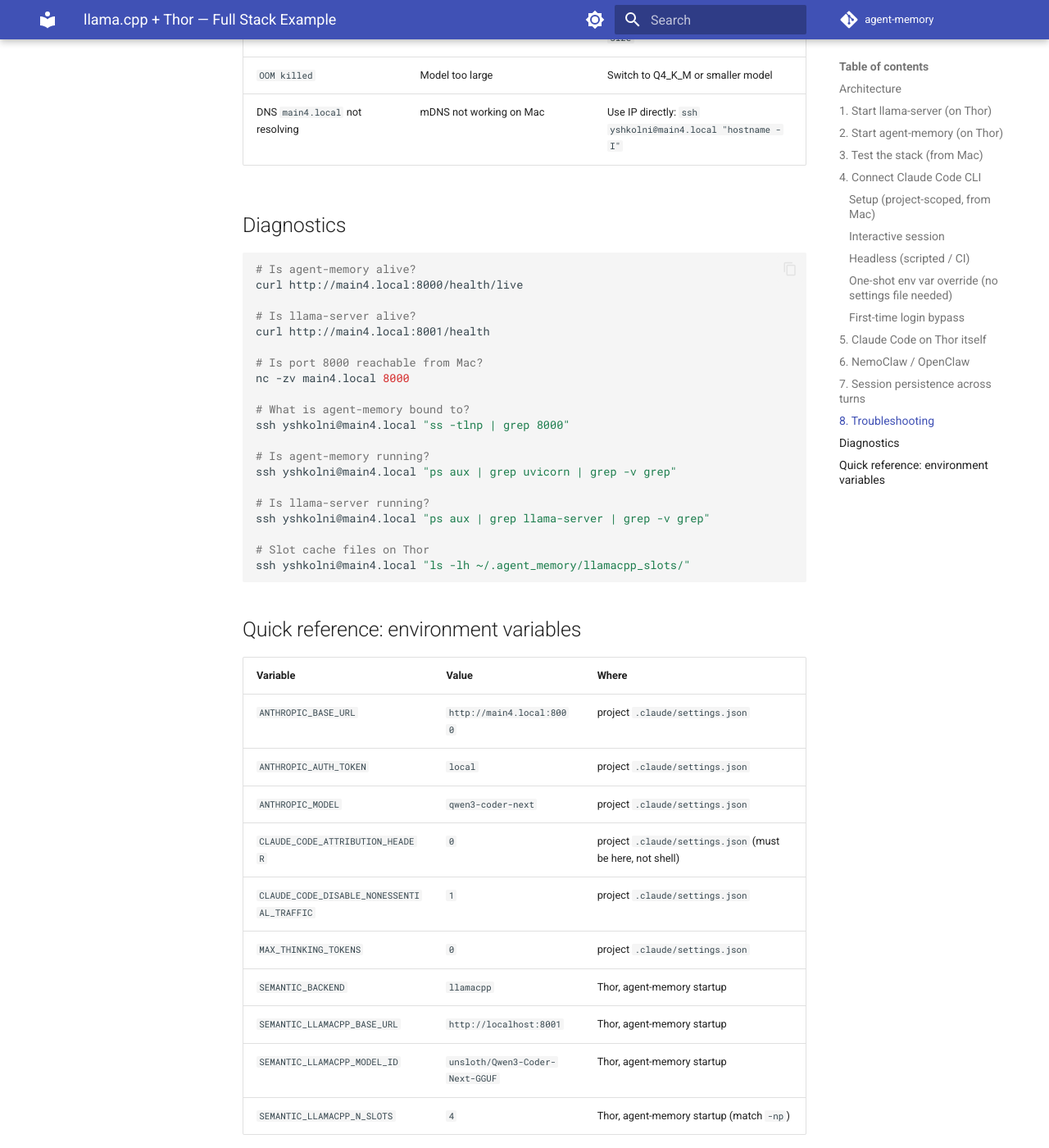
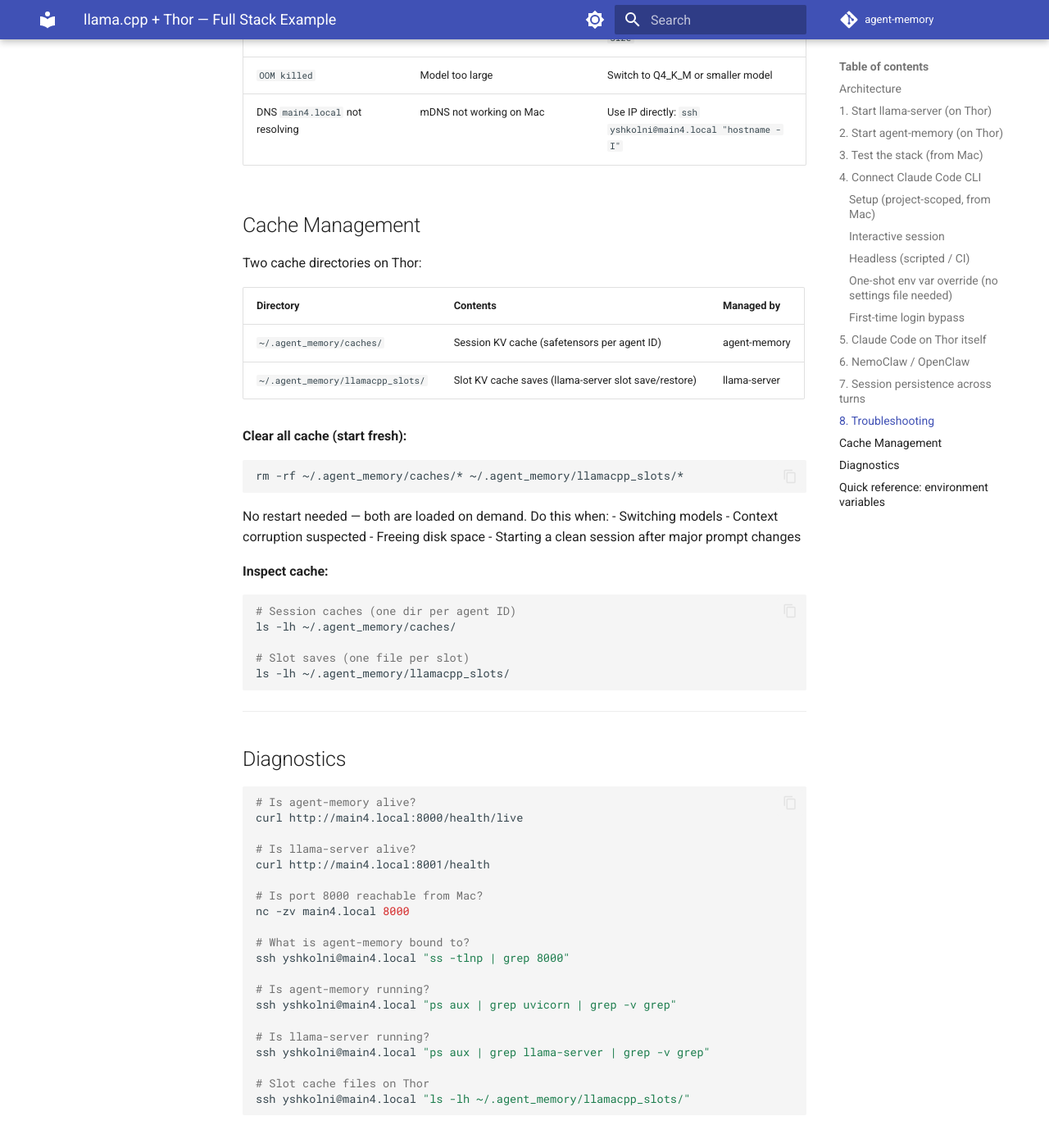
Before and after one commit to yshk-mxim/agent-memory, an MkDocs documentation site: the page built from docs/llamacpp_thor_example.md, in a window 1280 px wide and 1400 px high, scrolled down 8039 px. Shown: the whole window at 82% size. Built offline with MkDocs 1.6.1 and Material for MkDocs 9.7.7, drawn with Linux system fonts in a browser that asks for light colours; comment, search, counter and statistics services are not loaded; the version menu is left out.

Commit message:
docs: Add cache management section to llamacpp_thor_example
Co-Authored-By: Claude Sonnet 4.6 <noreply@anthropic.com>

````diff
--- a/docs/llamacpp_thor_example.md
+++ b/docs/llamacpp_thor_example.md
@@ -382,6 +382,37 @@ this to a llama.cpp slot via `hash(session_id) % n_slots`.
 | `OOM killed` | Model too large | Switch to Q4_K_M or smaller model |
 | DNS `main4.local` not resolving | mDNS not working on Mac | Use IP directly: `ssh yshkolni@main4.local "hostname -I"` |
 
+## Cache Management
+
+Two cache directories on Thor:
+
+| Directory | Contents | Managed by |
+|-----------|----------|------------|
+| `~/.agent_memory/caches/` | Session KV cache (safetensors per agent ID) | agent-memory |
+| `~/.agent_memory/llamacpp_slots/` | Slot KV cache saves (llama-server slot save/restore) | llama-server |
+
+**Clear all cache (start fresh):**
+```bash
+rm -rf ~/.agent_memory/caches/* ~/.agent_memory/llamacpp_slots/*
+```
+
+No restart needed — both are loaded on demand. Do this when:
+- Switching models
+- Context corruption suspected
+- Freeing disk space
+- Starting a clean session after major prompt changes
+
+**Inspect cache:**
+```bash
+# Session caches (one dir per agent ID)
+ls -lh ~/.agent_memory/caches/
+
+# Slot saves (one file per slot)
+ls -lh ~/.agent_memory/llamacpp_slots/
+```
+
+---
+
 ## Diagnostics
 
 ```bash
````
